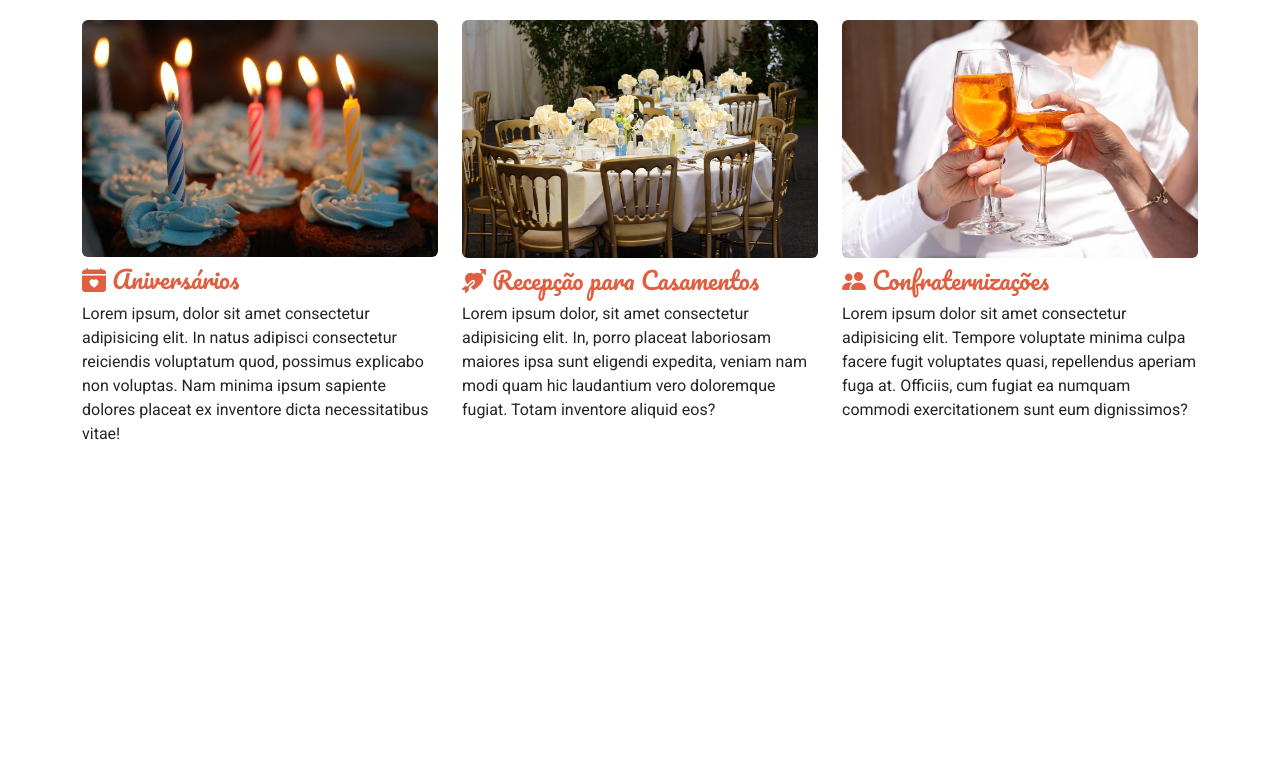
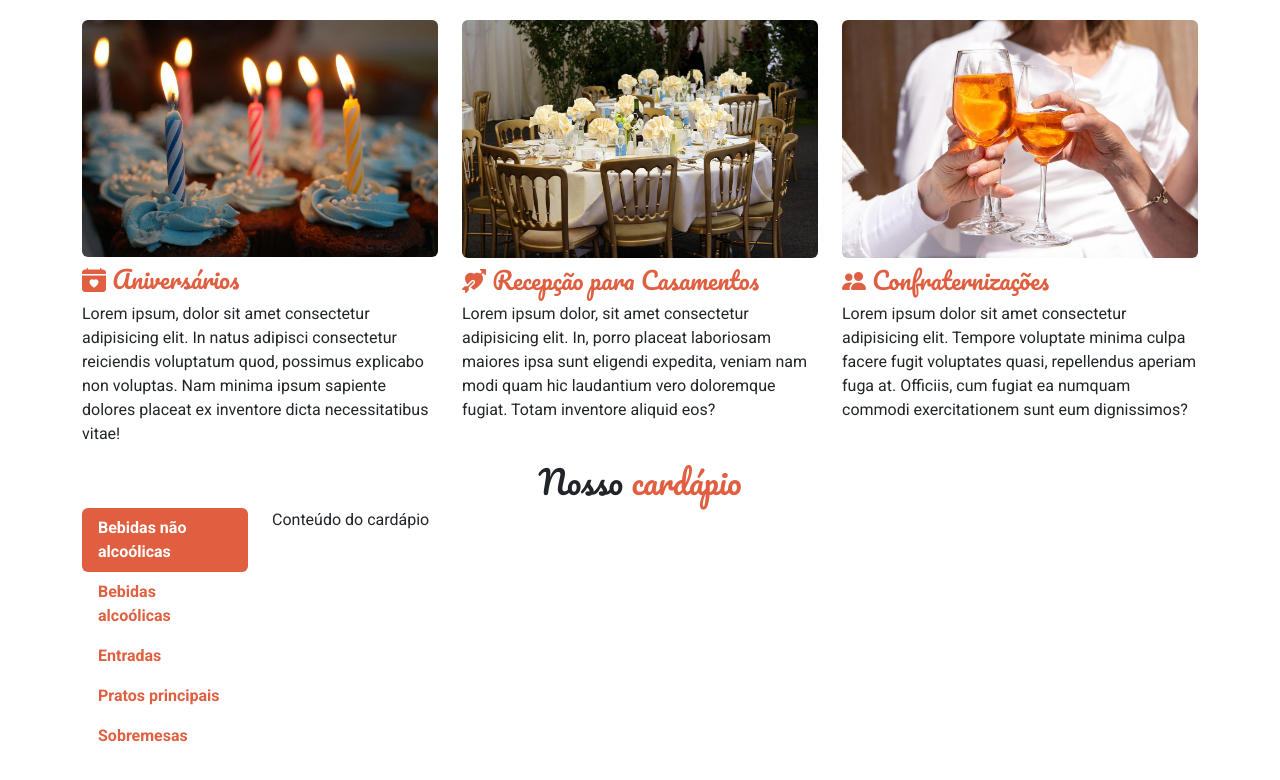
Before and after one commit to artnomic/Landpage_Validae, a plain HTML site: page index.html in a window 1280 px wide. Shown: the part 1394-2174 px from the top of the page. Before the commit the page ends 1904 px from the top, so only its background shows below. Drawn offline with nearby package versions, Linux system fonts and the light colour scheme.

Commit message:
feat: create nav menu

```diff
--- a/index.html
+++ b/index.html
@@ -109,30 +109,59 @@
                     <div class="col-md-4">
                         <img src="./images/eventos/aniversario.jpg" alt="" class="d-block w-100 rounded mb-2">
                         <h3 class="section-title text-colored fs-4">
-                        <i class="bi bi-calendar-heart-fill"></i>
+                            <i class="bi bi-calendar-heart-fill"></i>
                             Aniversários
                         </h3>
-                        <p>Lorem ipsum, dolor sit amet consectetur adipisicing elit. In natus adipisci consectetur reiciendis voluptatum quod, possimus explicabo non voluptas. Nam minima ipsum sapiente dolores placeat ex inventore dicta necessitatibus vitae!</p>
+                        <p>Lorem ipsum, dolor sit amet consectetur adipisicing elit. In natus adipisci consectetur
+                            reiciendis voluptatum quod, possimus explicabo non voluptas. Nam minima ipsum sapiente
+                            dolores placeat ex inventore dicta necessitatibus vitae!</p>
                     </div>
                     <div class="col-md-4">
                         <img src="./images/eventos/casamento.jpg" alt="" class="d-block w-100 rounded mb-2">
                         <h3 class="section-title text-colored fs-4">
-                        <i class="bi bi-arrow-through-heart-fill"></i>
+                            <i class="bi bi-arrow-through-heart-fill"></i>
                             Recepção para Casamentos
                         </h3>
-                        <p>Lorem ipsum dolor, sit amet consectetur adipisicing elit. In, porro placeat laboriosam maiores ipsa sunt eligendi expedita, veniam nam modi quam hic laudantium vero doloremque fugiat. Totam inventore aliquid eos?</p>
+                        <p>Lorem ipsum dolor, sit amet consectetur adipisicing elit. In, porro placeat laboriosam
+                            maiores ipsa sunt eligendi expedita, veniam nam modi quam hic laudantium vero doloremque
+                            fugiat. Totam inventore aliquid eos?</p>
                     </div>
                     <div class="col-md-4">
                         <img src="./images/eventos/confraternizacoes.jpg" alt="" class="d-block w-100 rounded mb-2">
                         <h3 class="section-title text-colored fs-4">
-                        <i class="bi bi-people-fill"></i>
+                            <i class="bi bi-people-fill"></i>
                             Confraternizações
                         </h3>
-                        <p>Lorem ipsum dolor sit amet consectetur adipisicing elit. Tempore voluptate minima culpa facere fugit voluptates quasi, repellendus aperiam fuga at. Officiis, cum fugiat ea numquam commodi exercitationem sunt eum dignissimos?</p>
+                        <p>Lorem ipsum dolor sit amet consectetur adipisicing elit. Tempore voluptate minima culpa
+                            facere fugit voluptates quasi, repellendus aperiam fuga at. Officiis, cum fugiat ea numquam
+                            commodi exercitationem sunt eum dignissimos?</p>
                     </div>
                 </div>
             </div>
-        </secttion>
+            </secttion>
+            <section class="cardapio">
+                <div class="container">
+                    <div class="row">
+                        <h2 class="section-title text-center">
+                            Nosso <span class="text-colored">cardápio</span>
+                        </h2>
+                    </div>
+                    <div class="row">
+                        <aside class="col-md-2">
+                            <nav class="nav nav-pills flex-column nav-cardapio">
+                                <button type="button" class="nav-link text-colored fw-bold text-start active">Bebidas não alcoólicas</button>
+                                <button type="button" class="nav-link text-colored fw-bold text-start">Bebidas alcoólicas</button>
+                                <button type="button" class="nav-link text-colored fw-bold text-start">Entradas</button>
+                                <button type="button" class="nav-link text-colored fw-bold text-start">Pratos principais</button>
+                                <button type="button" class="nav-link text-colored fw-bold text-start">Sobremesas</button>
+                            </nav>
+                        </aside>
+                        <div class="col-md-10">
+                            Conteúdo do cardápio
+                        </div>
+                    </div>
+                </div>
+            </section>
     </div>
     <script src="https://cdn.jsdelivr.net/npm/bootstrap@5.3.3/dist/js/bootstrap.bundle.min.js"></script>
 </body>
--- a/style/main.css
+++ b/style/main.css
@@ -6,14 +6,15 @@ body {
     background-color: #E15F41;
 }
 
-.nav .nav-link.active {
+#cabecalho .nav .nav-link.active {
     background-color: #FFF;
     color: #E15F41
 }
 
-.nav .nav-link,
+#cabecalho .nav .nav-link,
 .navbar-brand,
-.navbar-brand:hover {
+.navbar-brand:hover,
+.nav-cardapio .nav-link.active:hover {
     color: #FFF;
 }
 
@@ -32,3 +33,12 @@ body {
 .text-colored {
     color: #E15F41;
 }
+
+.nav-cardapio .nav-link.active {
+    background-color: #E15F41;
+    color: #FFF;
+}
+
+.nav-cardapio .nav-link:hover {
+    color: #E15F41;
+}
```
